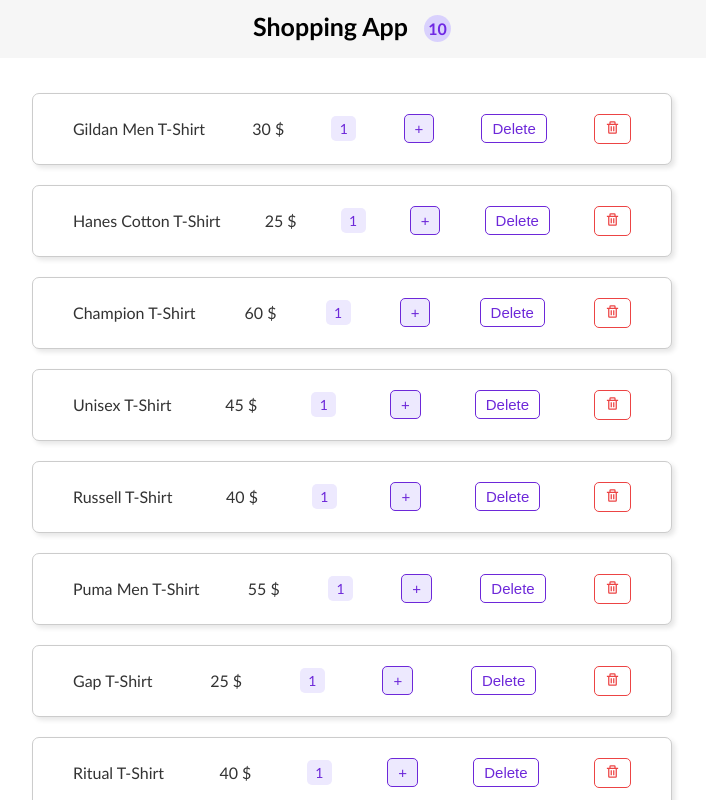
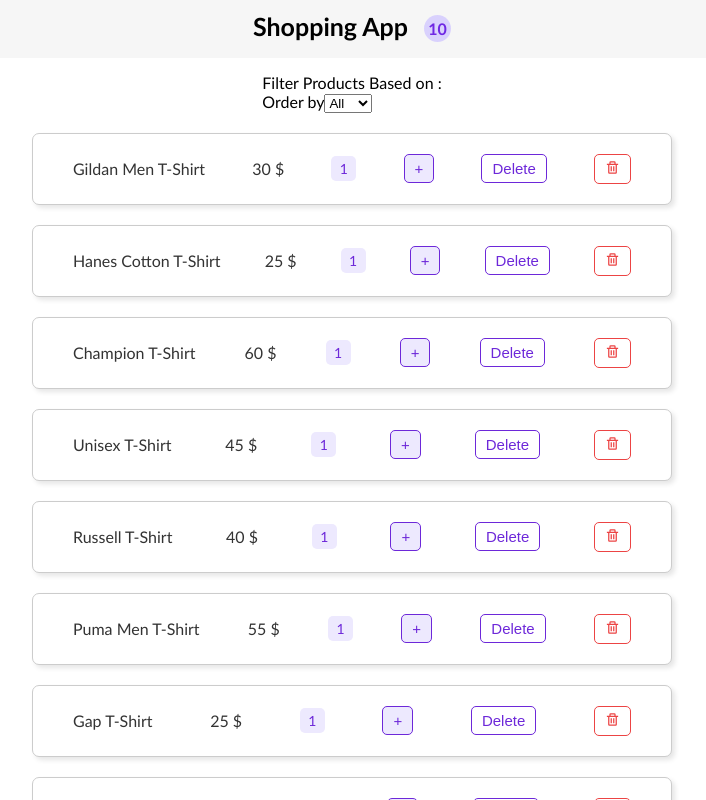
Before and after one commit to Am1rreza/Mini-Shopping-React-App, a React (Create React App) app: page / in a window 1280 px wide. Shown: the top 800 px of the page, without its empty margins (288-994 px from the left). Built offline with nearby package versions, Linux system fonts and the light colour scheme.

Commit message:
"filter" action added to reduce function

```diff
--- a/src/App.js
+++ b/src/App.js
@@ -4,12 +4,14 @@
 import Navbar from "./components/Navbar/Navbar";
 import Wrapper from "./components/HOC/Wrapper";
 import ProductsProvider from "./components/Providers/ProductsProvider";
+import Filter from "./components/Filter/Filter";
 
 const App = () => {
   return (
     <>
       <ProductsProvider>
         <Navbar />
+        <Filter />
         <ProductList />
       </ProductsProvider>
     </>
--- /dev/null
+++ b/src/components/Filter/Filter.jsx
@@ -0,0 +1,32 @@
+import { useState } from "react";
+import { useProductsAction } from "../Providers/ProductsProvider";
+
+const Filter = () => {
+  const dispatch = useProductsAction();
+  const [value, setValue] = useState("");
+
+  const changeHandler = (e) => {
+    setValue(e.target.value);
+    dispatch({ type: "filter", event: e });
+  };
+
+  return (
+    <div>
+      <p>Filter Products Based on :</p>
+      <div>
+        Order by
+        <select onChange={changeHandler} value={value}>
+          <option value="">All</option>
+          <option value="XS">XS</option>
+          <option value="S">S</option>
+          <option value="M">M</option>
+          <option value="X">X</option>
+          <option value="XL">XL</option>
+          <option value="XXL">XXL</option>
+        </select>
+      </div>
+    </div>
+  );
+};
+
+export default Filter;
--- a/src/components/Providers/ProductsProvider.js
+++ b/src/components/Providers/ProductsProvider.js
@@ -54,6 +54,17 @@
       const filteredProducts = state.filter((p) => p.id !== action.id);
       return filteredProducts;
 
+    case "filter": {
+      if (action.event.target.value === "") {
+        return productsData;
+      } else {
+        const filteredProducts = productsData.filter(
+          (p) => p.availableSizes.indexOf(action.event.target.value) >= 0
+        );
+        return filteredProducts;
+      }
+    }
+
     default:
       return state;
   }
--- a/src/db/products.js
+++ b/src/db/products.js
@@ -3,7 +3,7 @@
     id: 1,
     title: "Gildan Men T-Shirt",
     quantity: 1,
-    availableSizes: ["X", "L", "XL", "XXL"],
+    availableSizes: ["X", "L", "XXL"],
     price: 30,
   },
   {
@@ -17,14 +17,14 @@
     id: 3,
     title: "Champion T-Shirt",
     quantity: 1,
-    availableSizes: ["X", "XL"],
+    availableSizes: ["XS", "M", "X"],
     price: 60,
   },
   {
     id: 4,
     title: "Unisex T-Shirt",
     quantity: 1,
-    availableSizes: ["S", "L", "XXL"],
+    availableSizes: ["S", "L"],
     price: 45,
   },
   {
@@ -38,35 +38,35 @@
     id: 6,
     title: "Puma Men T-Shirt",
     quantity: 1,
-    availableSizes: ["S", "L", "XL", "XXL"],
+    availableSizes: ["XS", "S", "L", "XXL"],
     price: 55,
   },
   {
     id: 7,
     title: "Gap T-Shirt",
     quantity: 1,
-    availableSizes: ["X", "L", "XL"],
+    availableSizes: ["L", "XL"],
     price: 25,
   },
   {
     id: 8,
     title: "Ritual T-Shirt",
     quantity: 1,
-    availableSizes: ["X", "M", "L", "XL", "XXL"],
+    availableSizes: ["X", "L", "XL"],
     price: 40,
   },
   {
     id: 9,
     title: "Disney Men T-Shirt",
     quantity: 1,
-    availableSizes: ["L", "XL", "XXL"],
+    availableSizes: ["XS", "L", "XL", "XXL"],
     price: 45,
   },
   {
     id: 10,
     title: "Calvin T-Shirt",
     quantity: 1,
-    availableSizes: ["S", "XL", "XXL"],
+    availableSizes: ["S", "XL"],
     price: 30,
   },
 ];
```
